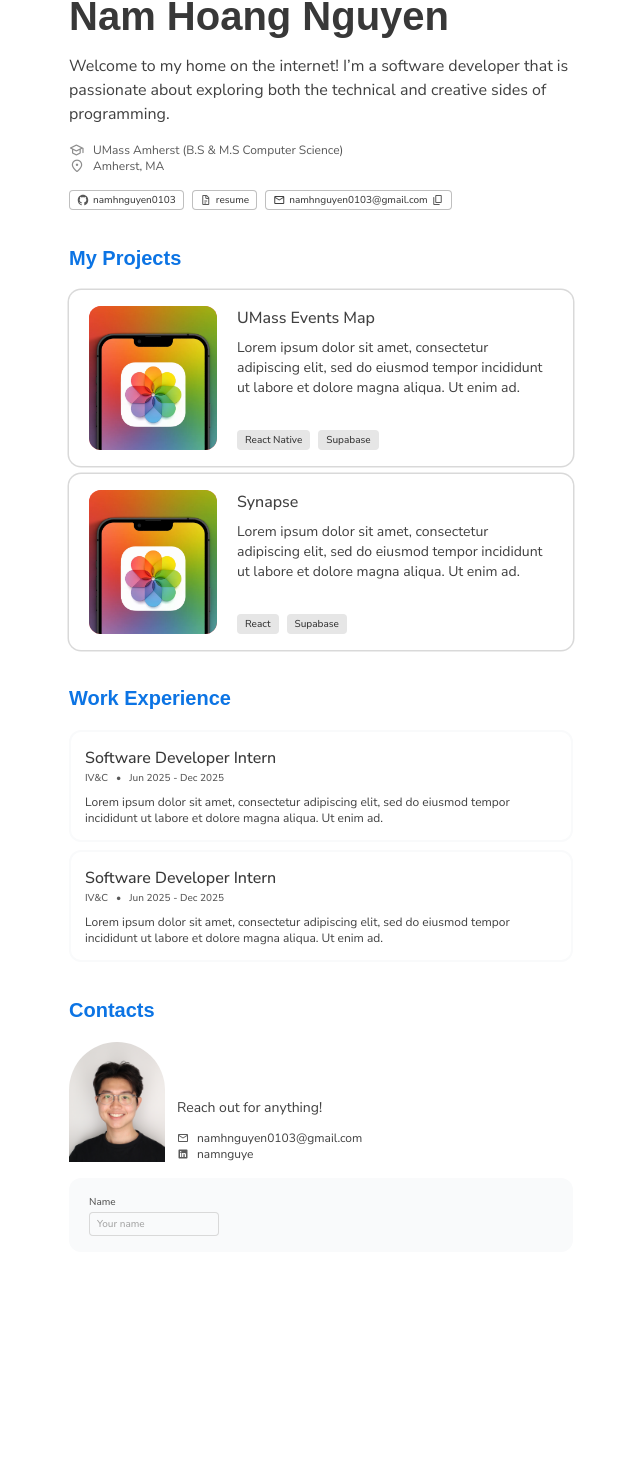
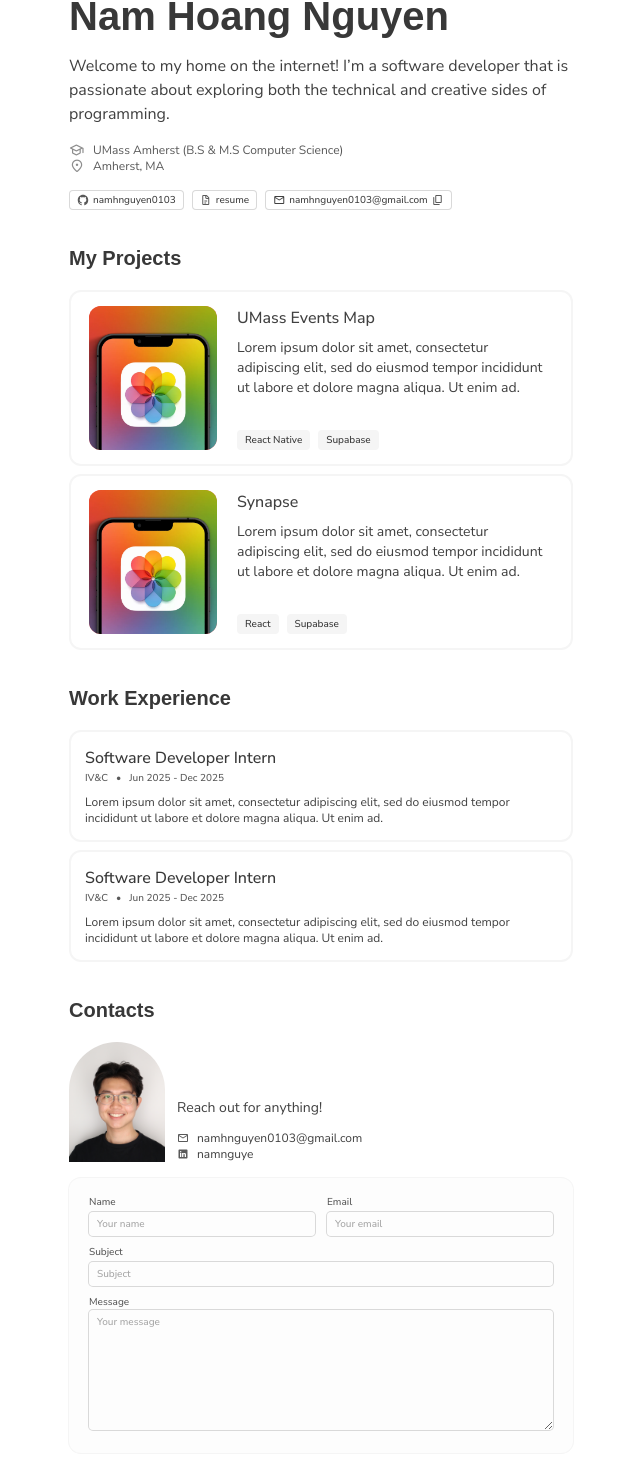
Before and after one commit to namhnguyen0103/nam-nguyen-portfolio, a Next.js app: page / in a window 1280 px wide. Shown: the part 154-1624 px from the top of the page, without its empty margins (319-959 px from the left). Before the commit the page ends 1438 px from the top, so only its background shows below. Built offline with nearby package versions, Linux system fonts and the light colour scheme; a web font is replaced by a local one.

Commit message:
feat: implement contact form

```diff
--- a/app/globals.css
+++ b/app/globals.css
@@ -11,7 +11,7 @@
   --color-foreground: var(--foreground);
   --font-brand: var(--font-brand);
   --font-sans: var(--font-sans);
-  --color-gray-20: #FDFDFD
+  --color-gray-20: #FDFDFD;
   --color-gray-50: #F5F5F5;
   --color-gray-100: #E6E6E6;
   --color-gray-200: #D9D9D9;
--- a/app/page.tsx
+++ b/app/page.tsx
@@ -48,7 +48,7 @@ export default function Home() {
 
       {/* PROJECT SECTION */}
       <div className="mb-[32px]">
-          <h2 className="text-title-L-brand text-blue-500 mb-[16px]">My Projects</h2>
+          <h2 className="text-title-L-brand mb-[16px]">My Projects</h2>
           <div className="flex flex-col gap-[8px]">
             {projects.map((proj) => <ProjectCard key={proj.name} name={proj.name} description={proj.description} img={proj.img} tags={proj.tags}/>)}
           </div>
@@ -56,7 +56,7 @@ export default function Home() {
 
       {/* WORK EXPERIENCE SECTION */}
       <div className="mb-[32px]">
-        <h2 className="text-title-L-brand text-blue-500 mb-[16px]">Work Experience</h2>
+        <h2 className="text-title-L-brand mb-[16px]">Work Experience</h2>
         <div className="flex flex-col gap-[8px]">
           <AccordionCard
           header={
@@ -72,7 +72,7 @@ export default function Home() {
           }
           content={
             <div className="pt-[16px] text-body-S-general text-left">
-              <ul className="list-disc pl-4">
+              <ul className="list-disc pl-6">
                 <li>Lorem ipsum dolor sit amet, consectetur adipiscing elit, sed do eiusmod tempor.</li>
                 <li>Duis aute irure dolor in reprehenderit in voluptate velit esse cillum dolore eu fugiat.</li>
                 <li>Ut enim ad minim veniam, quis nostrud exercitation ullamco laboris nisi ut aliquip.</li>
@@ -93,7 +93,7 @@ export default function Home() {
           }
           content={
             <div className="pt-[16px] text-body-S-general text-left">
-              <ul className="list-disc pl-4">
+              <ul className="list-disc pl-6">
                 <li>Lorem ipsum dolor sit amet, consectetur adipiscing elit, sed do eiusmod tempor.</li>
                 <li>Duis aute irure dolor in reprehenderit in voluptate velit esse cillum dolore eu fugiat.</li>
                 <li>Ut enim ad minim veniam, quis nostrud exercitation ullamco laboris nisi ut aliquip.</li>
@@ -105,7 +105,7 @@ export default function Home() {
 
       {/* CONTACTS SECTION */}
       <div className="mb-[32px]">
-        <h2 className="text-title-L-brand text-blue-500 mb-[16px]">Contacts</h2>
+        <h2 className="text-title-L-brand mb-[16px]">Contacts</h2>
         <div className="flex gap-[12px] items-end mb-[16px]">
           <div className="relative w-[96px] h-[120px] rounded-t-full overflow-hidden">
             <Image src="/Nam_Nguyen_Headshot.jpg" fill alt="Headshot" className="object-cover"/>
@@ -126,11 +126,28 @@ export default function Home() {
             </Link>
           </div>
         </div>
-        <div className="px-[20px] py-[16px] rounded-xl bg-gray-50">
-          <p className="text-label-S-general text-gray-700">Name</p>
-          <input type="text" placeholder="Your name" className="ring-[1px] ring-inset ring-gray-200 rounded text-label-S-general text-gray-950 placeholder-gray-400 px-[8px] py-[4px] focus:ring-blue-300 focus:outline-none"/>
+        <div className="px-[20px] py-[16px] rounded-xl bg-gray-20 ring-[1px] ring-gray-50">
+          <div className="flex w-full gap-[12px]">
+            <div className="w-full">
+              <p className="text-label-S-general text-gray-700">Name</p>
+              <input type="text" placeholder="Your name" className="w-full ring-[1px] ring-gray-200 rounded text-label-S-general text-gray-950 placeholder-gray-400 px-[8px] py-[4px] focus:ring-blue-500 focus:outline-none"/>
+            </div>
+            <div className="w-full">
+              <p className="text-label-S-general text-gray-700">Email</p>
+              <input type="text" placeholder="Your email" className="w-full ring-[1px] ring-gray-200 rounded text-label-S-general text-gray-950 placeholder-gray-400 px-[8px] py-[4px] focus:ring-blue-500 focus:outline-none"/>
+            </div>
+          </div>
+          <div className="w-full pt-[8px]">
+            <p className="text-label-S-general text-gray-700">Subject</p>
+            <input type="text" placeholder="Subject" className="w-full ring-[1px] ring-gray-200 rounded text-label-S-general text-gray-950 placeholder-gray-400 px-[8px] py-[4px] focus:ring-blue-500 focus:outline-none"/>
+          </div>
+          <div className="w-full pt-[8px]">
+            <p className="text-label-S-general text-gray-700">Message</p>
+            <textarea placeholder="Your message" className="w-full min-h-[120px] ring-[1px] ring-gray-200 rounded text-label-S-general text-gray-950 placeholder-gray-400 px-[8px] py-[4px] focus:ring-blue-500 focus:outline-none"/>
+          </div>
         </div>
       </div>
+
 
     </div>
   );
--- a/app/ui/home/accordion-card.tsx
+++ b/app/ui/home/accordion-card.tsx
@@ -16,7 +16,7 @@ export default function AccordionCard({ header, content } : AccordionCardProps)
     }
 
     return (
-        <button className='w-full group cursor-pointer active:scale-99' onClick={userClick}>
+        <button className='w-full group cursor-pointer' onClick={userClick}>
             <div className='py-[16px] px-[16px] rounded-xl ring-[2px] ring-gray-50 ring-inset'>
                 <div>{header}</div>
                 <div className={expanded ? "block" : "hidden"}>{content}</div>
--- a/app/ui/home/copy-link-button.tsx
+++ b/app/ui/home/copy-link-button.tsx
@@ -28,13 +28,13 @@ export default function CopyLinkButton({ link }: CopyLinkButtonProps) {
   return (
     <button
       onClick={handleCopy}
-      className='active:scale-97 cursor-copy'
+      className='cursor-copy'
     >
         <div className={
             clsx("group flex items-center px-[8px] py-[2px] ring-inset ring-1 rounded gap-[4px]",
                 {
-                    "ring-gray-300": copied === false,
-                    "ring-blue-300": copied === true
+                    "ring-gray-200": copied === false,
+                    "ring-blue-400": copied === true
                 }
             )
         }>
--- a/app/ui/home/pill-link.tsx
+++ b/app/ui/home/pill-link.tsx
@@ -14,7 +14,7 @@ export default function PillLink({ href, label, icon, external = false }: PillLi
       href={href}
       target={external ? "_blank" : "_blank"}
       rel={external ? "noopener noreferrer" : undefined}
-      className="group flex items-center px-[8px] py-[2px] ring-inset ring-[1px] ring-gray-300 rounded gap-[4px]"
+      className="group flex items-center px-[8px] py-[2px] ring-inset ring-[1px] ring-gray-200 rounded gap-[4px]"
     >
       {icon}
       <p className="text-label-S-general text-gray-800 group-hover:text-gray-950">
--- a/app/ui/home/project-card.tsx
+++ b/app/ui/home/project-card.tsx
@@ -11,7 +11,7 @@ type ProjectCardProps = {
 
 function Tag({ text }: { text: string }) {
     return (
-        <div className="text-label-S-general px-[8px] py-[2px] bg-gray-100 rounded-sm">
+        <div className="text-label-S-general px-[8px] py-[2px] bg-gray-50 rounded-sm">
             <p>{text}</p>
         </div>
     );
@@ -20,7 +20,7 @@ function Tag({ text }: { text: string }) {
 export default function ProjectCard({ name, description, img, tags, link="https://www.google.com" } : ProjectCardProps) {
     return (
         <Link href={link} target="_blank">
-            <div className="group flex bg-white px-[20px] py-[16px] ring-[1.5px] ring-gray-200 rounded-xl gap-[20px] hover:ring-blue-300 hover:ring-[3px]">
+            <div className="group flex bg-white px-[20px] py-[16px] ring-inset ring-[2px] ring-gray-50 rounded-xl gap-[20px] hover:ring-blue-400">
                 <div className="relative w-[128px] h-[144px] rounded-xl overflow-hidden shrink-0 bg-red-400">
                     <Image
                         src={img}
```
